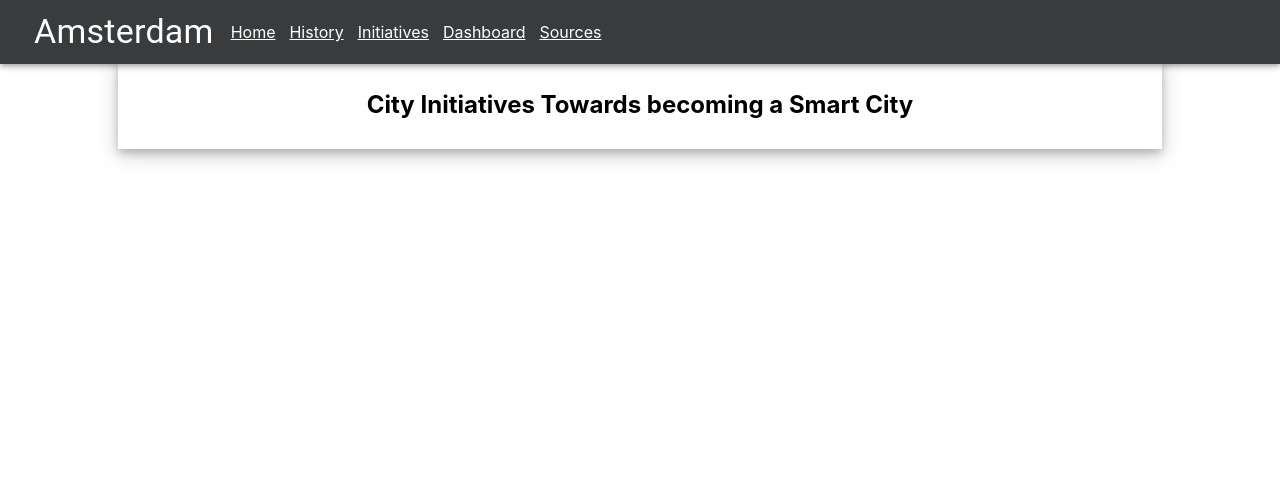
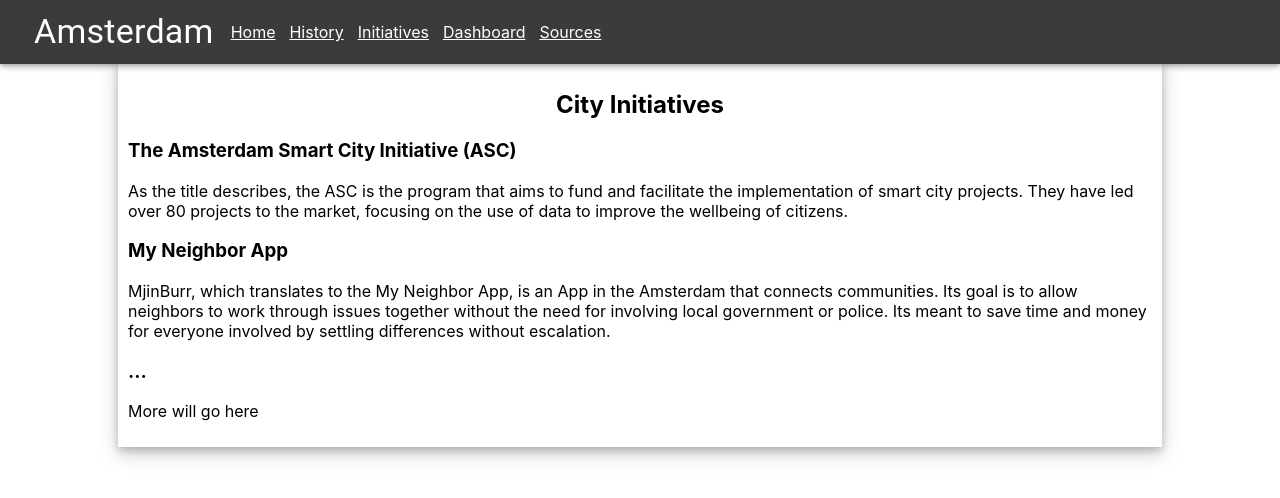
Before and after one commit to ryan-t-clark/Amsterdam-Dashboard, a React (Create React App) app: page /initiatives in a window 1280 px wide. Shown: the top 498 px of the page. Built offline with nearby package versions, Linux system fonts and the light colour scheme.

Commit message:
some additions

```diff
--- a/package.json
+++ b/package.json
@@ -9,6 +9,7 @@
     "@testing-library/jest-dom": "^5.16.5",
     "@testing-library/react": "^13.4.0",
     "@testing-library/user-event": "^13.5.0",
+    "axios": "^1.1.3",
     "react": "^18.2.0",
     "react-dom": "^18.2.0",
     "react-router-dom": "^6.4.3",
--- a/src/components/Dashboard.js
+++ b/src/components/Dashboard.js
@@ -1,10 +1,20 @@
-import React from 'react';
+import React, { useEffect, useState } from 'react';
 import '../App.css';
 
 const Dashboard = () => {
+
+    const [data, setData] = useState(undefined);
+
+    useEffect( () => {
+
+    },[])
+
     return (
         <div className="container">
             <h2 className="center">Dashboard</h2>
+
+            <a href="https://api.data.amsterdam.nl/api/">https://api.data.amsterdam.nl/api/</a>
+            <p>This website provides access to all API's provided by the city of Amsterdam</p>
         </div>
 
     )
--- a/src/components/Initiatives.js
+++ b/src/components/Initiatives.js
@@ -4,7 +4,24 @@
 const Initiatives = () => {
     return (
         <div className="container">
-            <h2 className="center">City Initiatives Towards becoming a Smart City</h2>
+            <h2 className="center">City Initiatives</h2>
+
+            <h3>The Amsterdam Smart City Initiative (ASC)</h3>
+            <p>As the title describes, the ASC is the program that aims to fund and facilitate the
+                implementation of smart city projects. They have led over 80 projects to the market,
+                focusing on the use of data to improve the wellbeing of citizens.
+            </p>
+
+
+            <h3>My Neighbor App</h3>
+            <p>MjinBurr, which translates to the My Neighbor App, is an App in the Amsterdam that
+                connects communities. Its goal is to allow neighbors to work through issues together
+                without the need for involving local government or police. Its meant to save time
+                and money for everyone involved by settling differences without escalation.
+            </p>
+
+            <h3>...</h3>
+            <p>More will go here</p>
         </div>
 
     )
```
Also changed, not shown: 1 other file (tests, documents, lock files or other folders).
